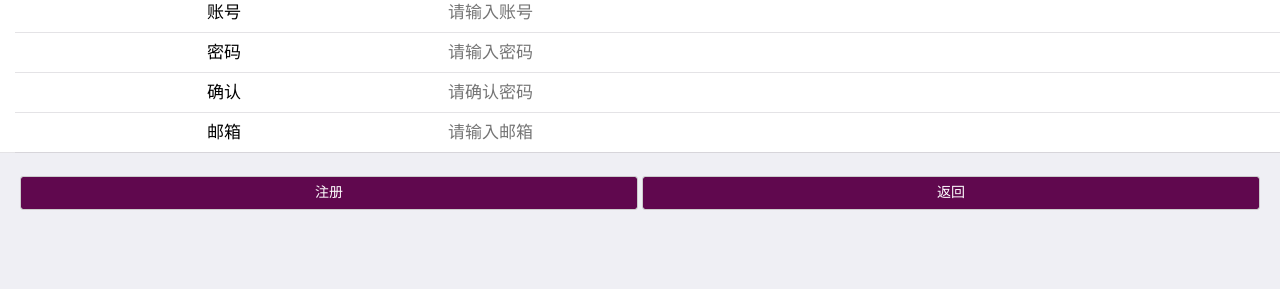
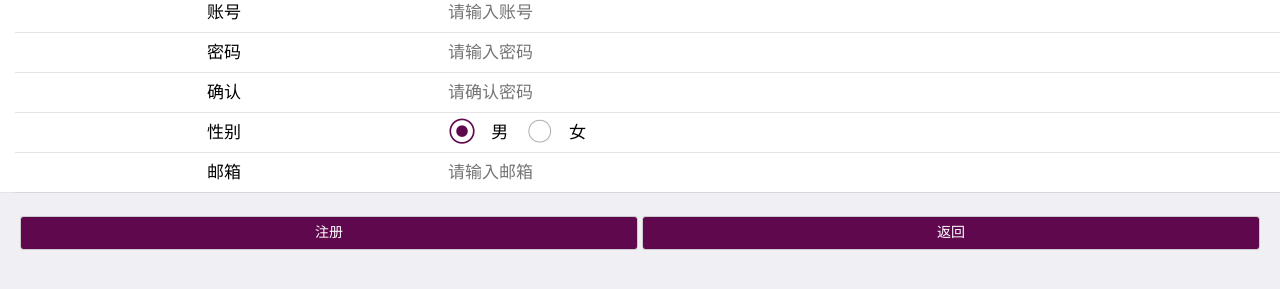
Before and after one commit to HanZhen233/theLetter, a website: page www/reg.html in a window 1280 px wide. Shown: the part 287-576 px from the top of the page. Drawn offline with Linux system fonts and the light colour scheme.

Commit message:
add gender options

```diff
--- a/www/reg.html
+++ b/www/reg.html
@@ -13,6 +13,21 @@
 		<script type="text/javascript"charset="utf-8">
 			mui.init();
 		</script>
+		<style>
+			/* 性别按钮组样式设置 */
+			 .radio_inline {
+				display: inline-block;
+            }
+			.radio_inline label {
+				width:1px;
+			}
+			.radio_inline input[type=radio] {
+                right:auto;
+            }
+			.change .mui-radio input[type='radio']:checked:before {
+            	color:#60084e;
+            }
+		</style>
 
 	</head>
 
@@ -39,6 +54,15 @@
 					<label>确认</label>
 					<input id='reg-password-confirm' type="password" class="mui-input-clear mui-input" placeholder="请确认密码">
 				</div>
+				<div class="mui-input-row change">
+					<label>性别</label>
+					<span class="radio_inline mui-radio">
+						<input name="radio1"type="radio"id="radio_man"checked value="1">
+						<label for="radio_man">&nbsp&nbsp&nbsp&nbsp&nbsp&nbsp男</label>
+						<input name="radio1"type="radio"id="radio_woman"value="0">
+						<label for="radio_woman">女</label>
+					</span>
+				</div>
 				<div class="mui-input-row">
 					<label>邮箱</label>
 					<input id='reg-email' type="email" class="mui-input-clear mui-input" placeholder="请输入邮箱">
```
